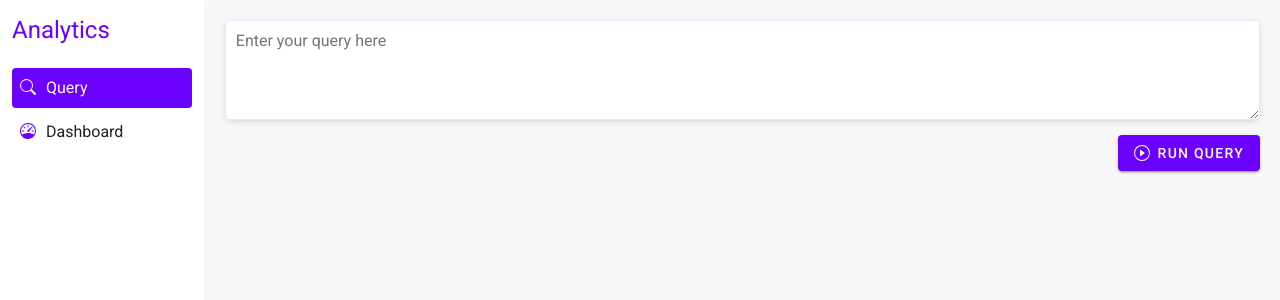
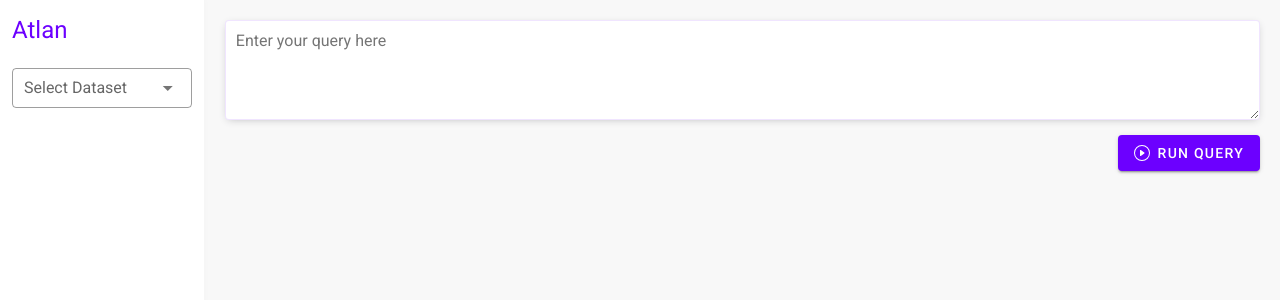
Before and after one commit to OmkarK05/sql_atlan, a Vue app: page / in a window 1280 px wide. Shown: the top 300 px of the page. Built offline with nearby package versions, Linux system fonts and the light colour scheme.

Commit message:
Updated: Added selected data and queries in sidebar

```diff
--- a/src/components/AppQuery.vue
+++ b/src/components/AppQuery.vue
@@ -2,7 +2,8 @@
   <div class="query-db-container">
     <div class="__query-db-sidebar">
       <QuerySidebar
-        :tabs="tabs"
+        :queries="query"
+        :data-sets="dataSets"
         @switch-tab="switchTab"
       />
     </div>
@@ -52,6 +53,27 @@ export default {
           disabled: true
         },
       ],
+      query: {
+        '10': {
+          queries: [
+            {
+              "query": "SELECT * FROM orders Where country='USA'",
+              "id": 1,
+              'title': 'Orders from USA'
+            },
+            {
+              "query": "SELECT * FROM orders Where quantity > 50",
+              "id": 2,
+              'title': 'Quantity greater than 50'
+            },
+            {
+              "query": "SELECT * FROM orders Where unitPrice > 100",
+              "id": 3,
+              'title': 'Unit Price greater than 100'
+            }
+          ]
+        }
+      },
       queries: [
         {
           id: 1,
--- a/src/components/QuerySidebar.vue
+++ b/src/components/QuerySidebar.vue
@@ -1,13 +1,13 @@
 <template lang="">
   <div class="px-3 py-3">
     <div class="__title primary--text">
-      Analytics
+      Atlan
     </div>
-    <div class="tabs-container">
-      <!-- <v-select
+    <div class="queries-container">
+      <v-select
         id="data-selection"
         v-model="selectedDataset"
-        :items="datasets"
+        :items="dataSets"
         label="Select Dataset"
         item-text="label"
         item-value="name"
@@ -17,35 +17,44 @@
         single-line
         class="__select-dataset"
         @change="datasetChanged"
-      /> -->
+      />
       <div
-        v-for="tab in tabs"
-        :key="tab['name']"
-        :title="tab['disabled'] ? 'Comming Soon..': tab['label']"
-        class="__tab"
-        :class="tab['disabled'] ? 'disabled' : ( tab['active'] ? 'active' : '' )"
-        @click="switchTab(tab)"
+        v-for="query in getQueries"
+        :key="query['id']"
+        class="__query-block"
+        :class="selectedQuery && selectedQuery['id'] === query['id'] ? 'active' : ''"
+        @click="selectQuery(query)"
       >
-        <SvgLoader
-          width="18"
-          height="18"
-          :icon-name="tab['label']"
-          :color="tab['active'] ? '#ffffff' : '#6c00ff'"
-          class="mr-2"
-        >
-          <component :is="tab['icon']" />
-        </SvgLoader>
-        {{ tab["label"] }}
+        <div class="__header">
+          <p class="__title mb-1">
+            {{ query["title"] }}
+          </p>
+          <div class="__copy-icon">
+            <SvgLoader
+              width="14"
+              height="14"
+              icon-name="Copy"
+              @click.native="copyQuery(query['query'])"
+            >
+              <CopySvg />
+            </SvgLoader>
+          </div>
+        </div>
+        <div class="__query">
+          {{ query["query"] }}
+        </div>
       </div>
     </div>
   </div>
 </template>
 <script>
 import SvgLoader from "./helpers/SvgLoader.vue";
+import { mapActions } from 'vuex';
+import CopySvg from "./svgs/CopySvg.vue";
 
 export default {
   name: "QuerySidebar",
-  components: { SvgLoader },
+  components: { SvgLoader, CopySvg },
   props: {
     tabs: {
       type: Array,
@@ -54,21 +63,55 @@ export default {
     dataSets: {
       type: Array,
       default: () => []
+    },
+    queries: {
+      type: Object,
+      default: () => {}
     }
   },
   data: function () {
-    return {};
+    return {
+      selectedDataset: null,
+      selectedQuery: null
+    };
+  },
+  computed: {
+    getQueries: function () {
+      if(this.selectedDataset) return this.queries[this.selectedDataset['id']]['queries'];
+      return []
+    }
   },
   methods: {
+    ...mapActions({
+      setSelectedData: 'data/setSelectedData',
+    }),
     /**
      * Method is called after switching between dashboard/query tabs
      * @param {Object} tab
      */
     switchTab: function (tab) {
       if(tab['disabled']) return;
-
       this.$emit("switch-tab", tab);
     },
+
+    /**
+     * Method sets selected data in store
+     */
+    datasetChanged: function () {
+      this.setSelectedData(this.selectedData);
+    },
+
+    /**
+     * Method copies query to clipboard
+     * @param {String} query
+     */
+    copyQuery: function (query) {
+      navigator.clipboard.writeText(query)
+    },
+
+    selectQuery: function (query){
+      this.selectedQuery = query;
+    }
   },
 };
 </script>
@@ -79,28 +122,47 @@ export default {
   text-align: left;
   margin-bottom: 20px;
 }
-.tabs-container {
-  .__tab {
+.queries-container {
+  .__query-block {
     width: 100%;
     padding: 8px 8px;
     cursor: pointer;
     border-radius: 4px;
     display: flex;
+    flex-direction: column;
     align-items: center;
-    margin: 4px 0;
+    margin: 6px 0;
+
+    .__title{
+      font-size: 16px;
+      width: calc(100% - 16px);
+      padding-right: 8px;
+    }
+
+    .__query{
+      font-size: 14px;
+      color: rgb(103, 102, 102);
+    }
+
+    .__header{
+      display: flex;
+      flex-direction: row;
+      align-items: center;
+      width: 100%;
+
+      .__copy-icon{
+        align-self: flex-start;
+        padding-top: 2px;
+      }
+    }
 
     &.active {
       color: #ffffff;
-      background-color: rgba(var(--primary), 1) !important;
+      background-color: rgba(var(--secondary), 0.2) !important;
     }
 
     &:hover {
-      background-color: rgba(var(--secondary), 0.2);
-    }
-
-
-    &.disabled{
-      background-color: #ffffff !important;
+      background-color: rgb(239, 238, 238);
     }
   }
 }
--- /dev/null
+++ b/src/components/svgs/CopySvg.vue
@@ -0,0 +1,13 @@
+<template>
+  <path
+    d="M13 0H6a2 2 0 0 0-2 2 2 2 0 0 0-2 2v10a2 2 0 0 0 2 2h7a2 2 0 0 0 2-2 2 2 0 0 0 2-2V2a2 2 0 0 0-2-2zm0 13V4a2 2 0 0 0-2-2H5a1 1 0 0 1 1-1h7a1 1 0 0 1 1 1v10a1 1 0 0 1-1 1zM3 4a1 1 0 0 1 1-1h7a1 1 0 0 1 1 1v10a1 1 0 0 1-1 1H4a1 1 0 0 1-1-1V4z"
+  />
+</template>
+<script>
+  export default {
+      name: 'CopySvg'
+  }
+</script>
+<style lang="">
+
+</style>
```
Also changed, not shown: src/assets/json/queryResult.json (renamed from src/assets/json/querieResult.json).
